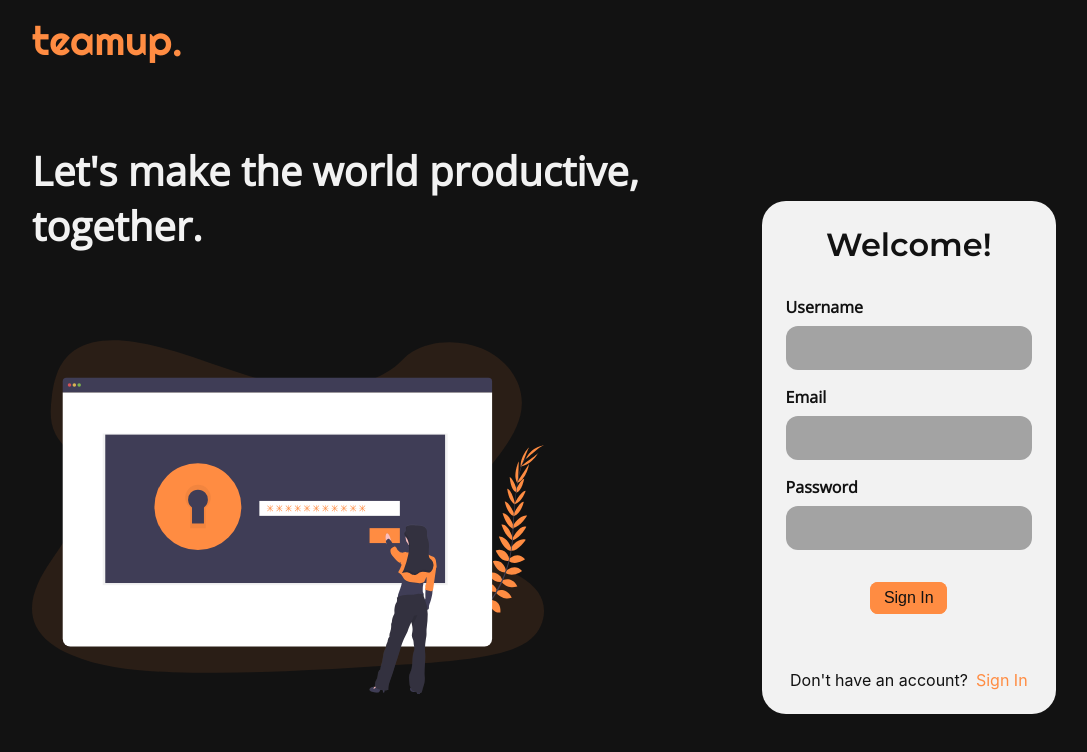
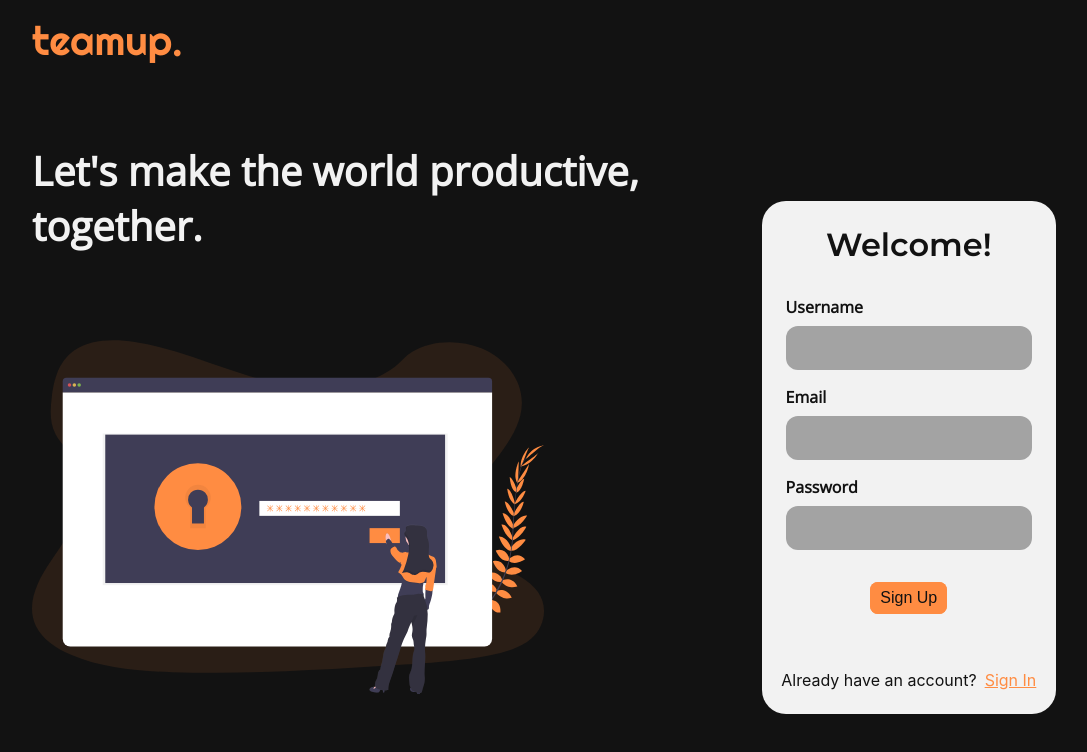
Before and after one commit to DP1-TeamUp/teamup., a React (Create React App) app in the folder code/client/: page /signup in a window 1280 px wide. Shown: the top 752 px of the page, without its empty margins (96-1183 px from the left). Built offline with nearby package versions, Linux system fonts and the light colour scheme.

Commit message:
linked signin and signup

```diff
--- a/code/client/src/App.js
+++ b/code/client/src/App.js
@@ -1,13 +1,22 @@
-import React from 'react'
-import Signin from './Pages/Signin/Signin'
-
+import React from "react";
+import Signup from "./Pages/Signup/Signup";
+import Signin from "./Pages/Signin/Signin";
+import Landing from "./Pages/Landing/Landing";
+import { BrowserRouter as Router, Switch, Route, Link } from "react-router-dom";
 
 const App = () => {
   return (
-    <div>
-      <Signin/>
-    </div>
-  )
-}
+    <Router>
+      <Switch>
+        <Route path="/signin">
+          <Signin />
+        </Route>
+        <Route path="/signup">
+          <Signup />
+        </Route>
+      </Switch>
+    </Router>
+  );
+};
 
-export default App
+export default App;
--- /dev/null
+++ b/code/client/src/Pages/Landing/Landing.js
@@ -0,0 +1,20 @@
+import React from "react";
+import { Link } from "react-router-dom";
+
+const landing = () => {
+  return (
+    <div>
+      <div className="landing__navbar">
+        <div className="landing__container">
+          {/*<div className="landing__navlogo">teamup.</div>*/}
+          <link to="/" className="landing__navlogo">
+            teamup.
+          </link>
+          <div className="landing__menuIcon"></div>
+        </div>
+      </div>
+    </div>
+  );
+};
+
+export default landing;
--- a/code/client/src/Pages/Signin/Signin.js
+++ b/code/client/src/Pages/Signin/Signin.js
@@ -1,6 +1,7 @@
 import React from "react";
-import "./Signin.css";
-import image from "./signin_image.svg";
+import "../Signup/Signin.css";
+import image from "../Signup/signin_image.svg";
+import { Link } from "react-router-dom";
 
 const Signin = () => {
   return (
@@ -22,10 +23,6 @@ const Signin = () => {
           <form className="signin__form">
             <div className="signin__header">Welcome!</div>
             <div className="signin__inputdiv">
-              <div className="signin__label">Username</div>
-              <input className="signin__input" type="text" />
-            </div>
-            <div className="signin__inputdiv">
               <div className="signin__label">Email</div>
               <input className="signin__input" type="text" />
             </div>
@@ -38,7 +35,9 @@ const Signin = () => {
             </div>
             <div className="signin__switchState">
               <div>Don't have an account?</div>
-              <div className="signin__orange">Sign In</div>
+              <Link to="/signup" className="signin__orange">
+                Sign Up
+              </Link>
             </div>
           </form>
         </div>
--- a/code/client/src/Pages/Signin/Signin.css
+++ b/code/client/src/Pages/Signup/Signin.css
@@ -124,4 +124,5 @@
 .signin__orange {
   color: #ff8c42;
   padding-left: 1vh;
+  cursor: pointer;
 }
--- /dev/null
+++ b/code/client/src/Pages/Signup/Signup.js
@@ -0,0 +1,53 @@
+import React from "react";
+import "./Signin.css";
+import image from "./signin_image.svg";
+import { Link } from "react-router-dom";
+
+const Signup = () => {
+  return (
+    <div className="signin">
+      <div className="signin__navbar">teamup.</div>
+      <div className="signin__content">
+        <div className="signin__contentLeft">
+          <div className="signin__bigTextContainer">
+            <div className="signin__bigText">
+              Let's make the world productive,
+            </div>
+            <div className="signin__bigText">together.</div>
+          </div>
+          <div className="signin__imageContainer">
+            <img className="signin__image" src={image} alt="" />
+          </div>
+        </div>
+        <div className="signin__contentRight">
+          <form className="signin__form">
+            <div className="signin__header">Welcome!</div>
+            <div className="signin__inputdiv">
+              <div className="signin__label">Username</div>
+              <input className="signin__input" type="text" />
+            </div>
+            <div className="signin__inputdiv">
+              <div className="signin__label">Email</div>
+              <input className="signin__input" type="text" />
+            </div>
+            <div className="signin__inputdiv">
+              <div className="signin__label">Password</div>
+              <input className="signin__input" type="password" />
+            </div>
+            <div className="signin__buttondiv">
+              <button className="signin__button">Sign Up</button>
+            </div>
+            <div className="signin__switchState">
+              <div>Already have an account?</div>
+              <Link to="/signin" className="signin__orange">
+                Sign In
+              </Link>
+            </div>
+          </form>
+        </div>
+      </div>
+    </div>
+  );
+};
+
+export default Signup;
```
Also changed, not shown: code/client/src/App.css (line endings or trailing spaces), code/client/src/Pages/Landing/Landing.css (added), code/client/src/Pages/Signup/signin_image.svg (renamed from code/client/src/Pages/Signin/signin_image.svg), 1 other file (tests, documents, lock files or other folders).
